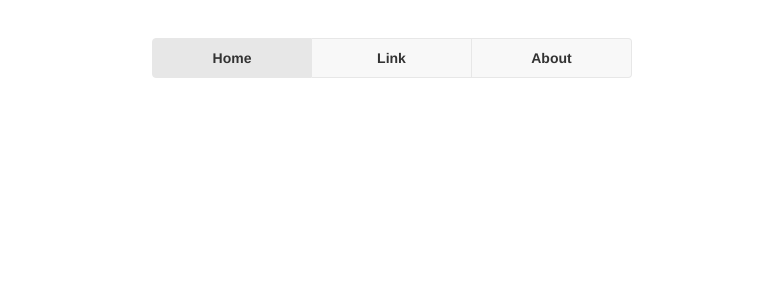
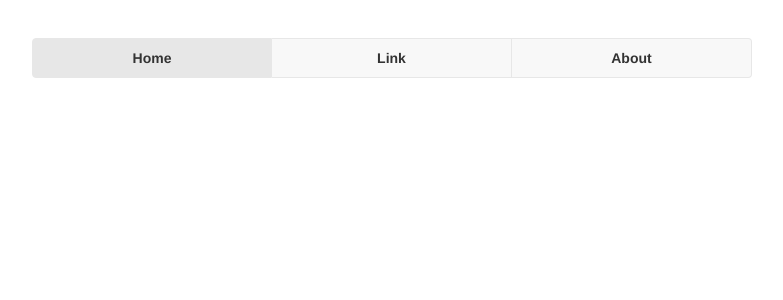
Before and after one commit to rannuo/rannuo.github.io-jekyll, a Jekyll site: the page _posts/2017-08-17-puer-css-tab.html, which Jekyll copies as it is, in a window 1280 px wide. Shown: the top 300 px of the page, without its empty margins (248-1031 px from the left). Built offline with Jekyll 4.4.1, drawn with Linux system fonts in a browser that asks for light colours.

Commit message:
max-width

```diff
--- a/_posts/2017-08-17-puer-css-tab.html
+++ b/_posts/2017-08-17-puer-css-tab.html
@@ -19,7 +19,7 @@
 		  top: 50%;
 		  transform: translate(-50%, -50%);
 		  width: 90%;
-		  max-width: 480px;
+		  max-width: 720px;
 		  height: 40px;
 		  border-radius: 4px;
 		}
```
